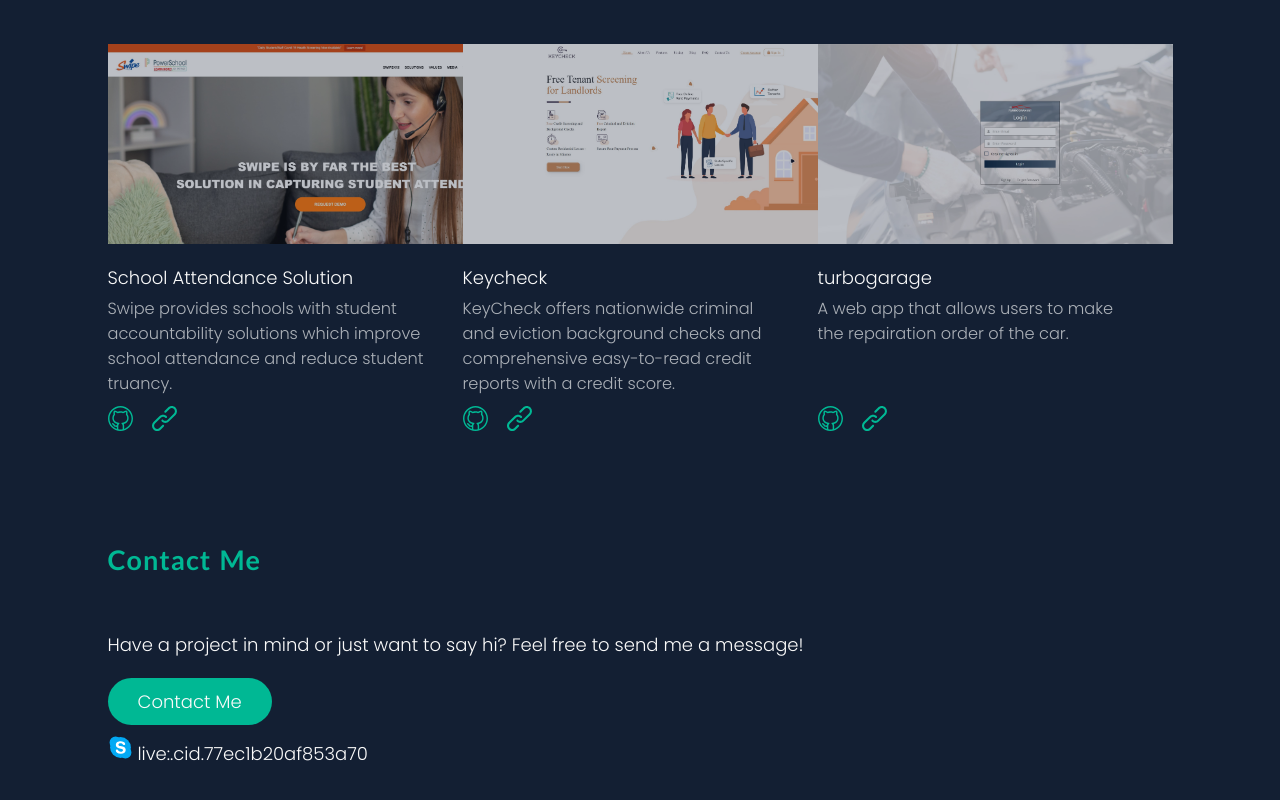
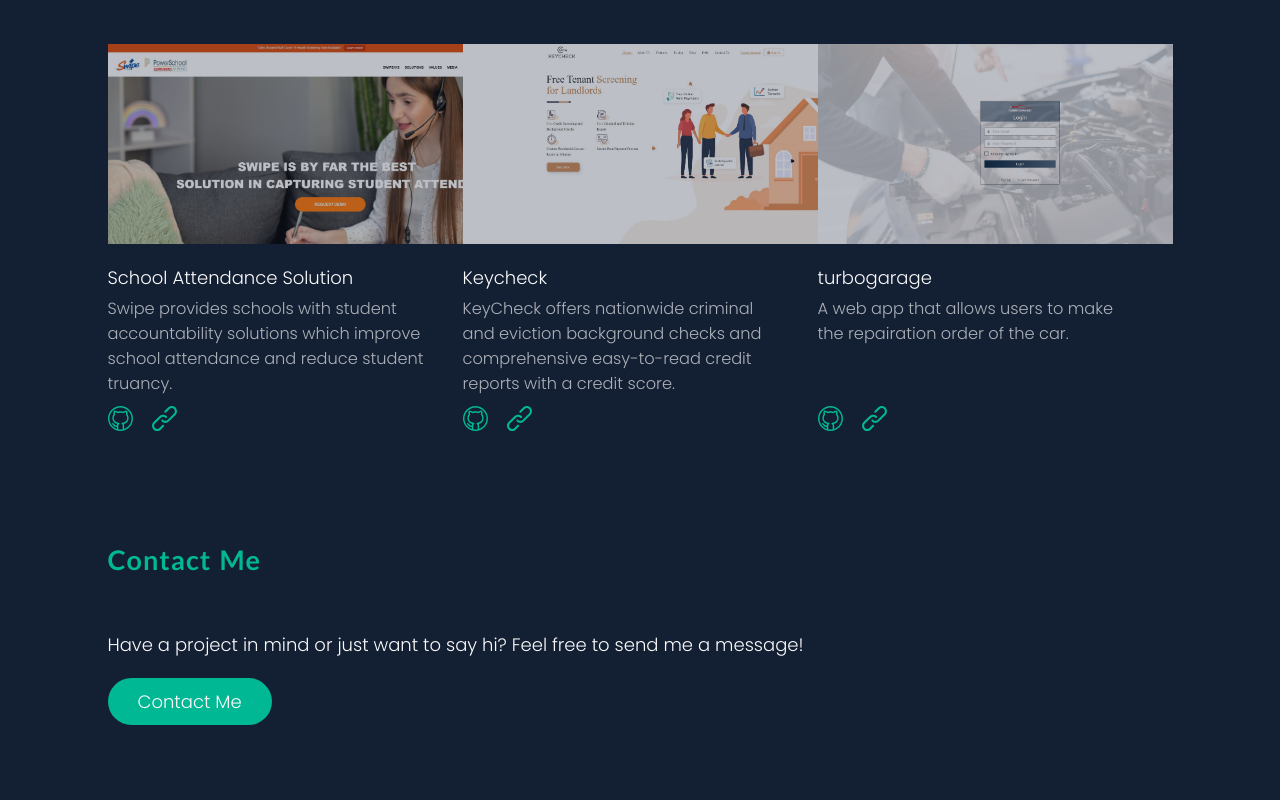
Before and after one commit to webcapitan57/personal-website, a plain HTML site: page index.html in a window 1280 px wide. Shown: the part 2946-3746 px from the top of the page. Drawn offline with nearby package versions, Linux system fonts and the light colour scheme; no server answers.

Commit message:
remove skype id

```diff
--- a/index.html
+++ b/index.html
@@ -440,10 +440,6 @@
         <a href="mailto:brightsolution4@outlook.com" class="button"
           >Contact Me</a
         >
-        <p style="margin-top:10px;">
-          <img src="./resources/icons/icons8-skype-96.svg" alt="html5 icon" style="height: 25px;"/>
-          <span>live:.cid.77ec1b20af853a70</span>
-        </p>
       </div>
     </section>
   </body>
```
